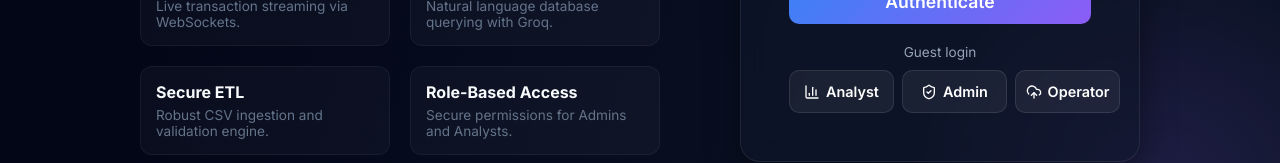
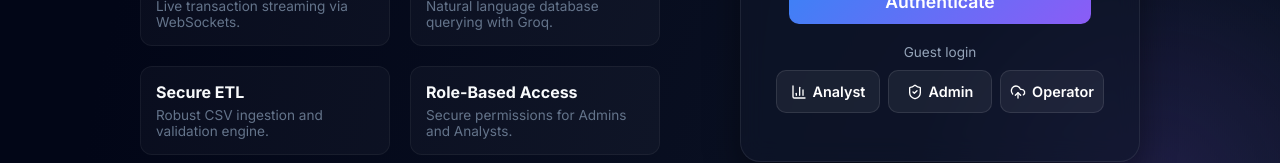
Before and after one commit to VaibhavSharma8764/Banking_Analytics, a React (Vite) app in the folder frontend/: page /login in a window 1280 px wide. Shown: the part 480-643 px from the top of the page. Built offline with nearby package versions, Linux system fonts and the light colour scheme; no server answers.

Commit message:
Center quick login buttons

```diff
--- a/frontend/src/styles/Login.css
+++ b/frontend/src/styles/Login.css
@@ -115,8 +115,10 @@
 
 .quick-login-grid {
   display: grid;
-  grid-template-columns: repeat(3, minmax(105px, 1fr));
+  grid-template-columns: repeat(3, 104px);
   gap: 8px;
+  justify-content: center;
+  width: 100%;
 }
 
 .login-container .quick-login-btn {
```
